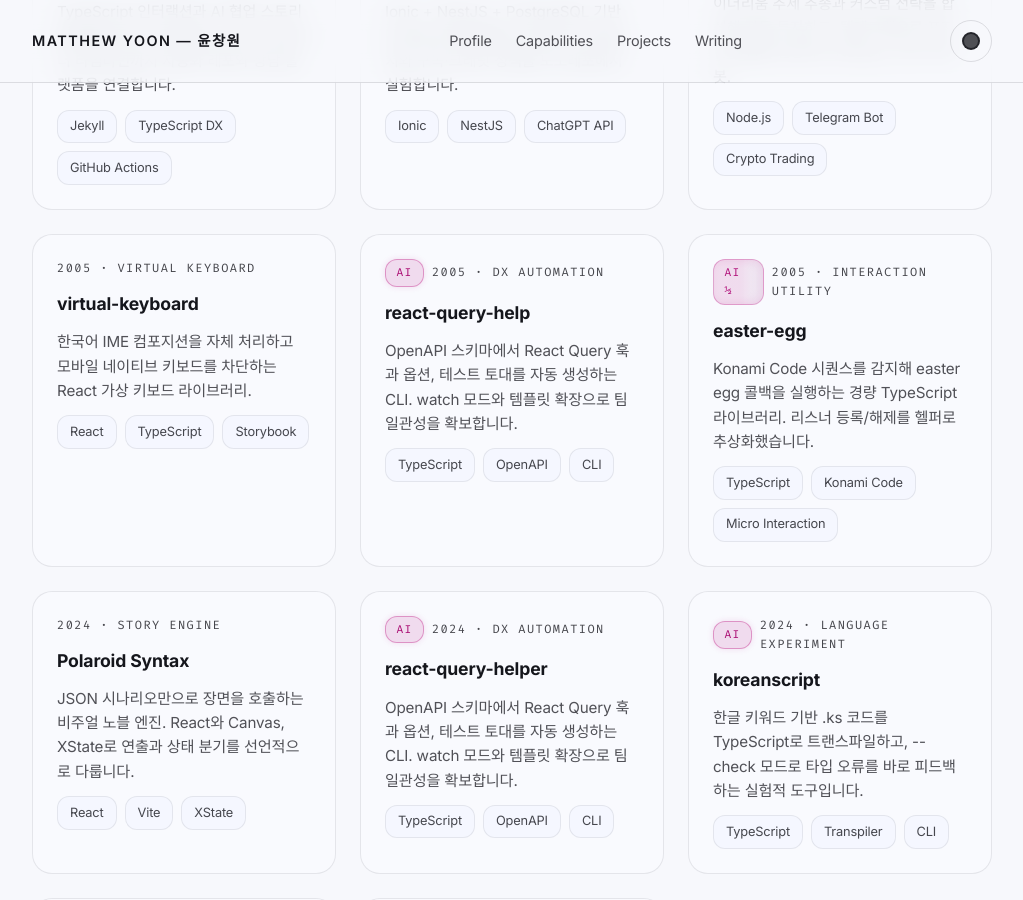
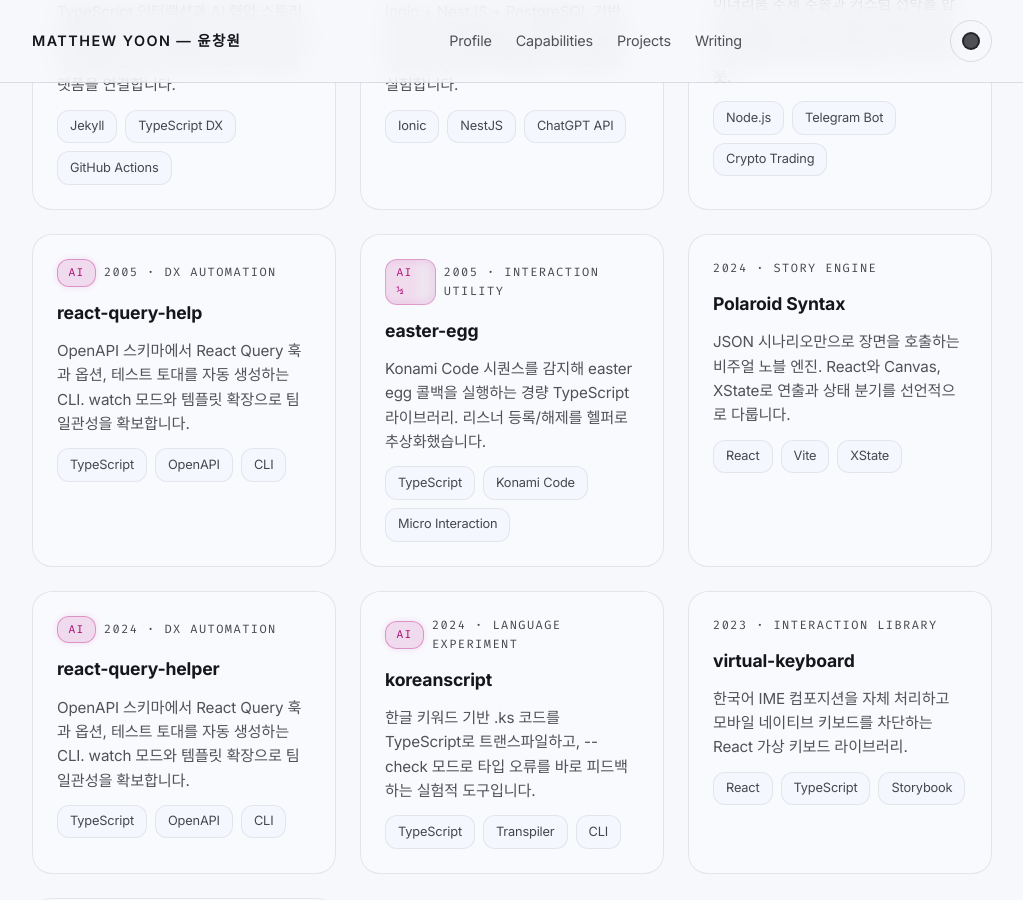
Before and after one commit to uiwwsw/uiwwsw.github.io, a Jekyll site: the page built from index.markdown, in a window 1280 px wide and 900 px high, scrolled down 6753 px. Shown: the whole window, without its empty margins (128-1151 px from the left). Built offline with Jekyll 4.4.1, drawn with Linux system fonts in a browser that asks for light colours.

Commit message:
Remove duplicate virtual-keyboard project entry

```diff
--- a/index.markdown
+++ b/index.markdown
@@ -448,16 +448,6 @@
           <li>Crypto Trading</li>
         </ul>
       </article>
-      <article class="project-card" data-category="experience tooling">
-        <span class="project-card__meta">2005 · Virtual Keyboard</span>
-        <h3 class="project-card__title">virtual-keyboard</h3>
-        <p class="project-card__description">한국어 IME 컴포지션을 자체 처리하고 모바일 네이티브 키보드를 차단하는 React 가상 키보드 라이브러리.</p>
-        <ul class="project-card__tags">
-          <li>React</li>
-          <li>TypeScript</li>
-          <li>Storybook</li>
-        </ul>
-      </article>
       <article class="project-card" data-category="automation tooling">
         <span class="project-card__meta">
           <span class="badge badge--ai" aria-label="AI 시스템">AI</span>
```
